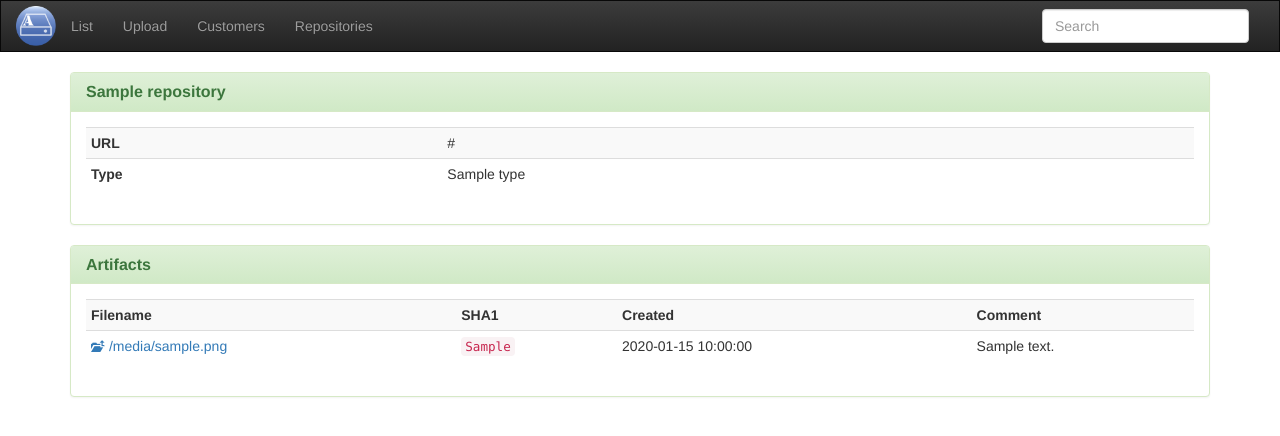
After one commit to Zitrax/Artifakt, a Python web app: template artifakt/templates/repository.jinja2 in a window 1280 px wide. The commit adds this page. Shown: the top 436 px of the page. Run offline with Jinja, Linux system fonts and the light colour scheme; the template is opened without the code that fills it: most values are stand-ins (such as "Sample title", 1, 10 or a date in 2020); some libraries are stand-ins or nearby versions.

Commit message:
Add repository menu #46

```diff
--- a/artifakt/__init__.py
+++ b/artifakt/__init__.py
@@ -113,6 +113,9 @@ def main(global_config, **settings):
     config.add_route('customers', '/customers')
     config.add_route('customers_json', '/customers.json')
 
+    config.add_route('repositories', '/repositories')
+    config.add_route('repository', '/repository/{id}')
+
     config.add_route('upload', '/upload')
 
     config.add_route('search', '/search/{string}')
--- a/artifakt/templates/artifact.jinja2
+++ b/artifakt/templates/artifact.jinja2
@@ -106,7 +106,9 @@
                     </tr>
                     <tr>
                         <th>Repository</th>
-                        <td>{{ artifact.vcs.repository.name }}</td>
+                        <td>
+                            <a href="/repository/{{ artifact.vcs.repository.id }}">{{ artifact.vcs.repository.name }}</a>
+                        </td>
                     </tr>
                     <tr>
                         <th>Type</th>
--- a/artifakt/templates/navbar.jinja2
+++ b/artifakt/templates/navbar.jinja2
@@ -18,6 +18,7 @@
                 <li><a href="/artifacts">List</a></li>
                 <li><a href="/upload">Upload</a></li>
                 <li><a href="/customers">Customers</a></li>
+                <li><a href="/repositories">Repositories</a></li>
                 {% if request.user.is_admin %}
                     <li><a href="/admin">Admin</a></li>
                 {% endif %}
--- /dev/null
+++ b/artifakt/templates/repository.jinja2
@@ -0,0 +1,74 @@
+<!DOCTYPE html>
+<html lang="{{ request.locale_name }}">
+<head>
+    {% include 'head.jinja2' %}
+    <title>Repository - {{ repository.name }}</title>
+</head>
+<body>
+{% include 'navbar.jinja2' %}
+<div class="container">
+
+    <div class="panel panel-success">
+
+        <div class="panel-heading">
+            <h3 id="filename" class="panel-title"><b>
+                {{ repository.name }}
+            </b></h3>
+        </div>
+
+        <div class="panel-body">
+            <table class="table table-striped table-hover table-condensed">
+                <tr>
+                    <th>URL</th>
+                    <td>{{ repository.url }}</td>
+                </tr>
+                <tr>
+                    <th>Type</th>
+                    <td>{{ repository.type }}</td>
+                </tr>
+            </table>
+        </div>
+
+    </div>
+
+    <div class="panel panel-success">
+
+        <div class="panel-heading">
+            <h3 id="filename" class="panel-title"><b>Artifacts</b></h3>
+        </div>
+
+        <div class="panel-body">
+
+            <table class="table table-striped table-hover table-condensed">
+                <tr>
+                    <th>Filename</th>
+                    <th>SHA1</th>
+                    <th>Created</th>
+                    <th>Comment</th>
+                </tr>
+                {% for artifact in repository.artifacts %}
+                    <tr>
+                        {% if artifact.is_bundle %}
+                            <td><a href="/artifact/{{ artifact.sha1 }}">
+                                <span class="glyphicon glyphicon-folder-open" aria-hidden="true"></span>
+                                {{ artifact.name }}</a></td>
+                        {% elif artifact.bundles %}
+                            <td><a href="/artifact/{{ artifact.sha1 }}">
+                                <span class="glyphicon glyphicon-level-up" aria-hidden="true"></span>
+                                {{ artifact.filename }}</a></td>
+                        {% else %}
+                            <td><a href="/artifact/{{ artifact.sha1 }}">{{ artifact.filename }}</a></td>
+                        {% endif %}
+                        <td><code>{{ artifact.sha1 }}</code></td>
+                        <td>{{ artifact.created }}</td>
+                        <td>{{ artifact.comment if artifact.comment else '' }}</td>
+                    </tr>
+                {% endfor %}
+            </table>
+        </div>
+
+    </div>
+</div>
+
+</body>
+</html>
```
Also changed, not shown: artifakt/models/models.py (+5 -2 lines), artifakt/templates/repositories.jinja2 (added, +25 -0 lines), artifakt/views/repositories.py (added, +17 -0 lines).
